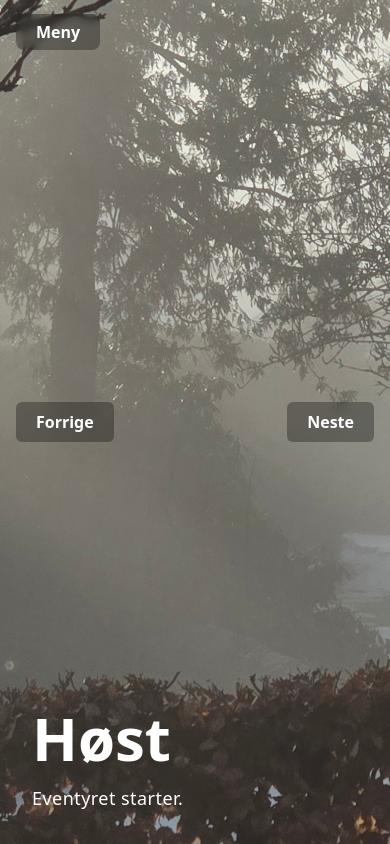
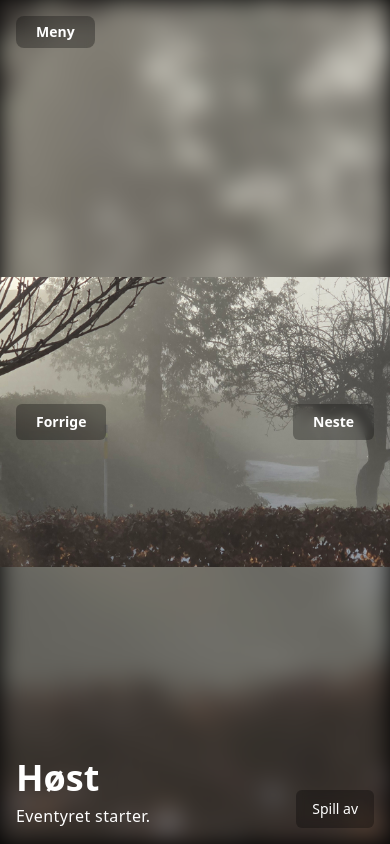
Before and after one commit to tobholg/aksel-confirmation, a Nuxt app: page /toppturer in a window 390 px wide. Built offline with nearby package versions, Linux system fonts and the light colour scheme.

Commit message:
Fixes and small screen layout.

```diff
--- a/components/NavBar.vue
+++ b/components/NavBar.vue
@@ -11,7 +11,7 @@
 
       <!-- menu button -->
       <button
-        class="absolute left-4 font-semibold px-5 py-1.5 backdrop-blur-sm bg-black/30 hover:bg-black/40 rounded-lg transition text-white"
+        class="absolute left-4 font-semibold text-sm sm:text-base px-5 py-1.5 backdrop-blur-sm bg-black/30 hover:bg-black/40 rounded-lg transition text-white"
         aria-label="Åpne / lukk meny"
         @click="toggle"
       >
--- a/pages/aksel.vue
+++ b/pages/aksel.vue
@@ -1,30 +1,45 @@
 <template>
-    <!-- full-screen slideshow -------------------------------------------------- -->
-    <div class="relative h-screen w-screen overflow-hidden">
+  <!-- full-screen slideshow -->
+  <div class="relative h-screen w-screen overflow-hidden bg-black">
+    <!-- blurred background (phone only) -->
+    <transition name="bgfade">
+      <img
+        :key="currentSrc + '-blur'"
+        :src="currentSrc"
+        class="absolute inset-0 w-full h-full object-cover blur-md md:hidden select-none z-0"
+        alt="Slideshow blurred background"
+      />
+    </transition>
+
+    <!-- main slideshow image -->
     <transition name="xfade">
       <img
         :key="currentSrc"
         :src="currentSrc"
-          class="absolute inset-0 w-full h-full object-cover select-none object-center"
+        class="absolute inset-0 w-full h-full object-contain md:object-cover md:object-center select-none z-10"
         alt="Slideshow image"
       />
     </transition>
 
-      <!-- headline & sub-text --------------------------------------------------- -->
-      <div class="pointer-events-none fixed bottom-8 left-8 z-10 text-white">
-        <h1 class="font-semibold text-6xl md:text-7xl leading-none">
+    <!-- headline & sub-text -->
+    <div class="pointer-events-none fixed bottom-4 left-4 lg:bottom-8 lg:left-8 z-10 text-white">
+      <h1 class="font-semibold text-4xl md:text-7xl leading-none">
         {{ label }}
       </h1>
-        <p class="mt-4 tracking-wide text-lg md:text-2xl font-medium">
+      <p class="mt-2 sm:mt-4 tracking-wide text-base md:text-2xl font-medium">
         {{ subtext }}
       </p>
     </div>
 
-      <!-- navigation buttons ---------------------------------------------------- -->
-      <button class="nav-btn nav-prev text-base backdrop-blur-sm" @click="prev">Forrige</button>
-      <button class="nav-btn nav-next text-base backdrop-blur-sm" @click="next">Neste</button>
+    <!-- navigation buttons -->
+    <button class="nav-btn nav-prev text-sm sm:text-base backdrop-blur-sm" @click="prev">
+      Forrige
+    </button>
+    <button class="nav-btn nav-next text-sm sm:text-base backdrop-blur-sm" @click="next">
+      Neste
+    </button>
 
-      <!-- autoplay toggle (top-right) ------------------------------------------ -->
+    <!-- autoplay toggle (bottom-right) -->
     <button
       class="nav-play text-base backdrop-blur-sm"
       :class="autoplay ? 'bg-green-700' : ''"
@@ -38,16 +53,16 @@
 <script setup lang="ts">
 import { ref, computed, watch, onUnmounted } from 'vue'
 
-  /* --- static copy ------------------ */
+/* --- static copy --------------------------------------------------------- */
 const label   = 'Aksel T. Follett'
-  const subtext = 'Vi er stolte over vår konfirmant!'
+const subtext = 'Vi er stolte av vår konfirmant!'
 
-  /* --- slideshow state --------------- */
-  const COUNT  = 40          // aksel_1.jpg … aksel_40.jpg
+/* --- slideshow state ----------------------------------------------------- */
+const COUNT  = 40 // aksel_1.jpg … aksel_40.jpg
 const imgIdx = ref(0)
 const currentSrc = computed(() => `/aksel/aksel_${imgIdx.value + 1}.jpg`)
 
-  /* --- navigation -------------------- */
+/* --- navigation ---------------------------------------------------------- */
 function next () {
   imgIdx.value = (imgIdx.value + 1) % COUNT
 }
@@ -55,12 +70,12 @@
   imgIdx.value = (imgIdx.value - 1 + COUNT) % COUNT
 }
 
-  /* --- autoplay ---------------------- */
+/* --- autoplay ------------------------------------------------------------ */
 const autoplay = ref(false)
 let timer: number | null = null
 
 function startTimer () {
-    timer = window.setInterval(next, 5000)   // 4-second delay; tweak as you wish
+  timer = window.setInterval(next, 5000)
 }
 function stopTimer () {
   if (timer !== null) {
@@ -75,11 +90,12 @@
 watch(autoplay, playing => {
   playing ? startTimer() : stopTimer()
 })
+
 onUnmounted(stopTimer)
 </script>
 
 <style>
-  /* cross-fade (same as toppturer.vue) ---------------------------------------- */
+/* cross-fade transition for main image ------------------------------------ */
 .xfade-enter-active,
 .xfade-leave-active {
   transition: opacity 1.5s ease, filter 1.5s ease;
@@ -95,55 +111,78 @@
   filter: blur(0);
 }
 
-  /* navigation buttons ------------------------------------------------------- */
+/* simple cross-fade for blurred background (opacity only) ----------------- */
+.bgfade-enter-active,
+.bgfade-leave-active {
+  transition: opacity 1.5s ease;
+}
+.bgfade-enter-from,
+.bgfade-leave-to {
+  opacity: 0;
+}
+.bgfade-enter-to,
+.bgfade-leave-from {
+  opacity: 1;
+}
+
+/* navigation buttons ------------------------------------------------------ */
 .nav-btn {
   position: fixed;
   z-index: 20;
   padding: 0.5rem 1.25rem;
   font-weight: 600;
   color: #fff;
-    background: rgba(0,0,0,.30);
+  background: rgba(0, 0, 0, 0.3);
   border-radius: 0.375rem;
-    transition: background .15s ease;
+  transition: background 0.15s ease;
   -webkit-tap-highlight-color: transparent;
 }
+.nav-btn:hover {
+  background: rgba(0, 0, 0, 0.5);
+}
 
-  /* prev / next (vertically centred) */
+/* prev / next (vertically centered) */
 .nav-prev,
 .nav-next {
   top: 50%;
   transform: translateY(-50%);
 }
-  .nav-prev { left: 1rem; }
-  .nav-next { right: 1rem; }
+.nav-prev {
+  left: 1rem;
+}
+.nav-next {
+  right: 1rem;
+}
+@media (min-width: 768px) {
+  .nav-prev {
+    left: 2rem;
+  }
+  .nav-next {
+    right: 2rem;
+  }
+}
 
-  /* autoplay toggle (bottom‑right) */
+/* autoplay toggle (bottom-right) ------------------------------------------ */
 .nav-play {
   position: fixed !important;
   bottom: 1rem;
   right: 1rem;
-    /* basic button look */
   padding: 0.75rem 1rem;
   font-size: 0.875rem;
   line-height: 1;
   color: #fff;
-    background: rgba(0,0,0,.30);
+  background: rgba(0, 0, 0, 0.3);
   border-radius: 0.375rem;
   backdrop-filter: blur(4px);
   white-space: nowrap;
   display: inline-block;
   height: auto;
   width: auto;
-    transition: background .15s ease;
+  transition: background 0.15s ease;
+  z-index: 30;          /* ensures button is above the slideshow image */
+  pointer-events: auto; /* ensures it's clickable */
 }
 .nav-play:hover {
-    background: rgba(0,0,0,.50);
-  }
-
-  .nav-btn:hover { background: rgba(0,0,0,.50); }
-
-  @media (min-width: 768px) {
-    .nav-prev { left: 2rem; }
-    .nav-next { right: 2rem; }
+  background: rgba(0, 0, 0, 0.5);
 }
 </style>
--- a/pages/index.vue
+++ b/pages/index.vue
@@ -12,9 +12,9 @@
       </transition>
 
       <!-- fixed text block ---------------------------------------------------- -->
-      <div class="pointer-events-none fixed bottom-8 left-8 z-10 text-white">
-        <h1 class="font-semibold text-6xl md:text-7xl leading-none">
-          Aksel&nbsp;T. Follett
+      <div class="pointer-events-none fixed bottom-4 left-4 sm:bottom-8 sm:left-8 z-10 text-white">
+        <h1 class="font-semibold text-5xl md:text-7xl leading-none">
+          Aksel&nbsp;T. <br>Follett
         </h1>
         <p class="mt-4 tracking-wide text-lg md:text-2xl font-medium">
           26.&nbsp;April&nbsp;2025
--- a/pages/toppturer.vue
+++ b/pages/toppturer.vue
@@ -1,36 +1,63 @@
 <template>
-  <!-- full‑screen slideshow -------------------------------------------------- -->
-  <div class="relative h-screen w-screen overflow-hidden">
+  <!-- full-screen slideshow -->
+  <div class="relative h-screen w-screen overflow-hidden bg-black">
+    <!-- blurred background (phone only) -->
+    <transition name="bgfade">
+      <img
+        :key="currentSrc + '-blur'"
+        :src="currentSrc"
+        class="absolute inset-0 w-full h-full object-cover blur-md md:hidden select-none z-0"
+        alt="Slideshow blurred background"
+      />
+    </transition>
+
+    <!-- main slideshow image -->
     <transition name="xfade">
       <img
         :key="currentSrc"
         :src="currentSrc"
-        :class="[
-          'absolute inset-0 w-full h-full object-cover select-none',
-          objectPosClass      // <- centre or top, decided below
-        ]"
+        class="absolute inset-0 w-full h-full object-contain md:object-cover md:object-center select-none z-10"
         alt="Slideshow image"
       />
     </transition>
 
-    <!-- headline & sub‑text --------------------------------------------------- -->
-    <div class="pointer-events-none fixed bottom-8 left-8 z-10 text-white">
-      <h1 class="font-semibold text-6xl md:text-7xl leading-none">
+    <!-- headline & sub-text -->
+    <div class="pointer-events-none fixed bottom-4 left-4 lg:bottom-8 lg:left-8 z-10 text-white">
+      <h1 class="font-semibold text-4xl md:text-7xl leading-none">
         {{ currentCategory.label }}
       </h1>
-      <p class="mt-4 tracking-wide text-lg md:text-2xl font-medium">
+      <p class="mt-2 sm:mt-4 tracking-wide text-base md:text-2xl font-medium">
         {{ currentCategory.subtext }}
       </p>
     </div>
 
-    <!-- navigation buttons ---------------------------------------------------- -->
-    <button class="nav-btn nav-prev text-base backdrop-blur-sm" @click="prev">Forrige</button>
-    <button class="nav-btn nav-next text-base backdrop-blur-sm" @click="next">Neste</button>
+    <!-- navigation buttons -->
+    <button
+      class="nav-btn nav-prev text-sm sm:text-base backdrop-blur-sm"
+      @click="prev"
+    >
+      Forrige
+    </button>
+    <button
+      class="nav-btn nav-next text-sm sm:text-base backdrop-blur-sm"
+      @click="next"
+    >
+      Neste
+    </button>
+
+    <!-- autoplay toggle (bottom-right) -->
+    <button
+      class="nav-play text-base backdrop-blur-sm"
+      :class="autoplay ? 'bg-green-700' : ''"
+      @click="togglePlay"
+    >
+      {{ autoplay ? 'Stopp' : 'Spill av' }}
+    </button>
   </div>
 </template>
 
 <script setup lang="ts">
-import { ref, computed } from 'vue'
+import { ref, computed, watch, onUnmounted } from 'vue'
 
 interface Category {
   slug: string
@@ -40,33 +67,25 @@ interface Category {
 }
 
 const categories: Category[] = [
-  { slug: 'autumn',  label: 'Høst',   count: 3,  subtext: 'Eventyret starter.' },
-  { slug: 'winter',  label: 'Vinter', count: 5,  subtext: 'Korte dager, lange turer.' },
-  { slug: 'spring',  label: 'Vår',    count: 11, subtext: 'Naturen våkner.' },
-  { slug: 'highest', label: 'Høyest', count: 1,  subtext: 'Det aller høyeste punktet.' },
-  { slug: 'lowest',  label: 'Lavest', count: 1,  subtext: 'Og ned igjen.' },
-  { slug: 'map',     label: 'Oversikt',   count: 1,  subtext: '19 topper.' }
+  { slug: 'autumn',  label: 'Høst',    count: 3,  subtext: 'Eventyret starter.' },
+  { slug: 'winter',  label: 'Vinter',  count: 5,  subtext: 'Korte dager, lange turer.' },
+  { slug: 'spring',  label: 'Vår',     count: 11, subtext: 'Naturen våkner.' },
+  { slug: 'highest', label: 'Høyest',  count: 1,  subtext: 'Det aller høyeste punktet.' },
+  { slug: 'lowest',  label: 'Lavest',  count: 1,  subtext: 'Og ned igjen.' },
+  { slug: 'map',     label: 'Oversikt',count: 1,  subtext: '19 topper.' },
 ]
 
-/* --- slideshow state ------------------------------------------------------- */
+/* slideshow state */
 const catIdx = ref(0)
 const imgIdx = ref(0)
 
 const currentCategory = computed(() => categories[catIdx.value])
-const currentSrc = computed(
-  () => `/${currentCategory.value.slug}/${currentCategory.value.slug}_${imgIdx.value + 1}.jpg`
-)
-
-/* --- per‑image object‑position -------------------------------------------- */
-const topAligned = new Set(['lowest_1', 'spring_9', 'spring_12'])
-
-const objectPosClass = computed(() => {
-  const key = `${currentCategory.value.slug}_${imgIdx.value + 1}`
-  return topAligned.has(key) ? 'object-top' : 'object-center'
+const currentSrc = computed(() => {
+  return `/${currentCategory.value.slug}/${currentCategory.value.slug}_${imgIdx.value + 1}.jpg`
 })
 
-/* --- navigation ------------------------------------------------------------ */
-function next () {
+/* navigation */
+function next() {
   if (imgIdx.value + 1 < currentCategory.value.count) {
     imgIdx.value++
   } else {
@@ -74,7 +93,7 @@ function next () {
     imgIdx.value = 0
   }
 }
-function prev () {
+function prev() {
   if (imgIdx.value > 0) {
     imgIdx.value--
   } else {
@@ -82,10 +101,33 @@ function prev () {
     imgIdx.value = categories[catIdx.value].count - 1
   }
 }
+
+/* autoplay */
+const autoplay = ref(false)
+let timer: number | null = null
+
+function startTimer() {
+  timer = window.setInterval(next, 5000)
+}
+function stopTimer() {
+  if (timer !== null) {
+    clearInterval(timer)
+    timer = null
+  }
+}
+function togglePlay() {
+  autoplay.value = !autoplay.value
+}
+
+watch(autoplay, (playing) => {
+  playing ? startTimer() : stopTimer()
+})
+
+onUnmounted(stopTimer)
 </script>
 
 <style>
-/* cross‑fade identical to index.vue --------------------------------------- */
+/* cross-fade transition for main image ------------------------------------ */
 .xfade-enter-active,
 .xfade-leave-active {
   transition: opacity 1.5s ease, filter 1.5s ease;
@@ -101,27 +143,78 @@ function prev () {
   filter: blur(0);
 }
 
-/* navigation buttons ------------------------------------------------------- */
+/* cross-fade for blurred background (mobile only) ------------------------- */
+.bgfade-enter-active,
+.bgfade-leave-active {
+  transition: opacity 1.5s ease;
+}
+.bgfade-enter-from,
+.bgfade-leave-to {
+  opacity: 0;
+}
+.bgfade-enter-to,
+.bgfade-leave-from {
+  opacity: 1;
+}
+
+/* navigation buttons ------------------------------------------------------ */
 .nav-btn {
   position: fixed;
-  top: 50%;
-  transform: translateY(-50%);
   z-index: 20;
   padding: 0.5rem 1.25rem;
   font-weight: 600;
   color: #fff;
-  background: rgba(0,0,0,.30);
+  background: rgba(0, 0, 0, 0.3);
   border-radius: 0.375rem;
-  transition: background .15s ease;
+  transition: background 0.15s ease;
   -webkit-tap-highlight-color: transparent;
 }
-.nav-btn:hover { background: rgba(0,0,0,.50); }
+.nav-btn:hover {
+  background: rgba(0, 0, 0, 0.5);
+}
 
-.nav-prev { left: 1rem; }
-.nav-next { right: 1rem; }
+/* prev / next (vertically centered) */
+.nav-prev,
+.nav-next {
+  top: 50%;
+  transform: translateY(-50%);
+}
+.nav-prev {
+  left: 1rem;
+}
+.nav-next {
+  right: 1rem;
+}
+@media (min-width: 768px) {
+  .nav-prev {
+    left: 2rem;
+  }
+  .nav-next {
+    right: 2rem;
+  }
+}
 
-@media (min-width: 768px) {
-  .nav-prev { left: 2rem; }
-  .nav-next { right: 2rem; }
+/* autoplay toggle (bottom-right) ------------------------------------------ */
+.nav-play {
+  position: fixed !important;
+  bottom: 1rem;
+  right: 1rem;
+  padding: 0.75rem 1rem;
+  font-size: 0.875rem;
+  line-height: 1;
+  color: #fff;
+  background: rgba(0, 0, 0, 0.3);
+  border-radius: 0.375rem;
+  backdrop-filter: blur(4px);
+  white-space: nowrap;
+  display: inline-block;
+  height: auto;
+  width: auto;
+  transition: background 0.15s ease;
+  z-index: 30;          /* ensures button is above the slideshow image */
+  pointer-events: auto; /* ensures it's clickable */
+}
+.nav-play:hover {
+  background: rgba(0, 0, 0, 0.5);
 }
 </style>
```
Lines whose indentation alone changed are shown as unchanged.
